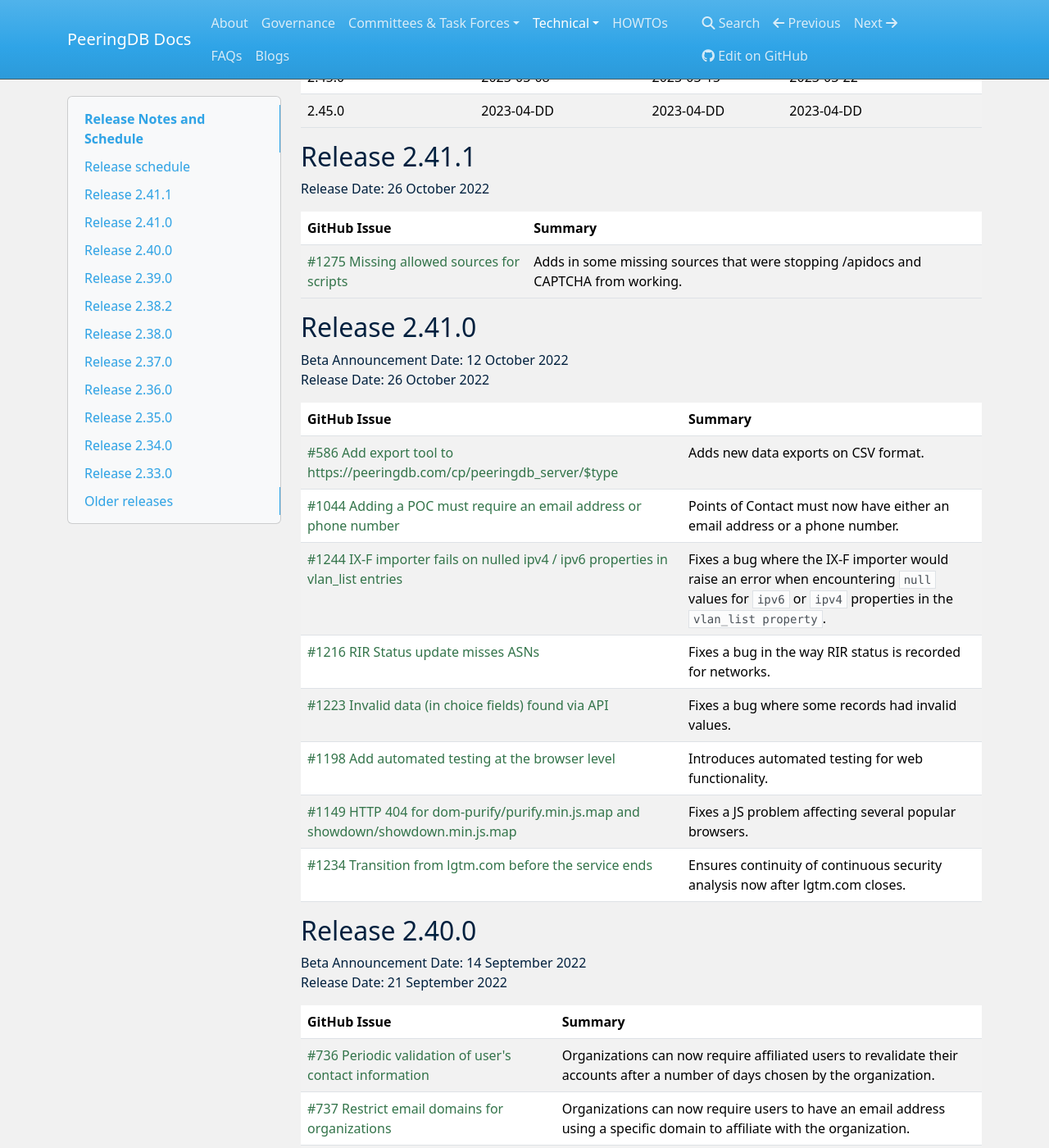
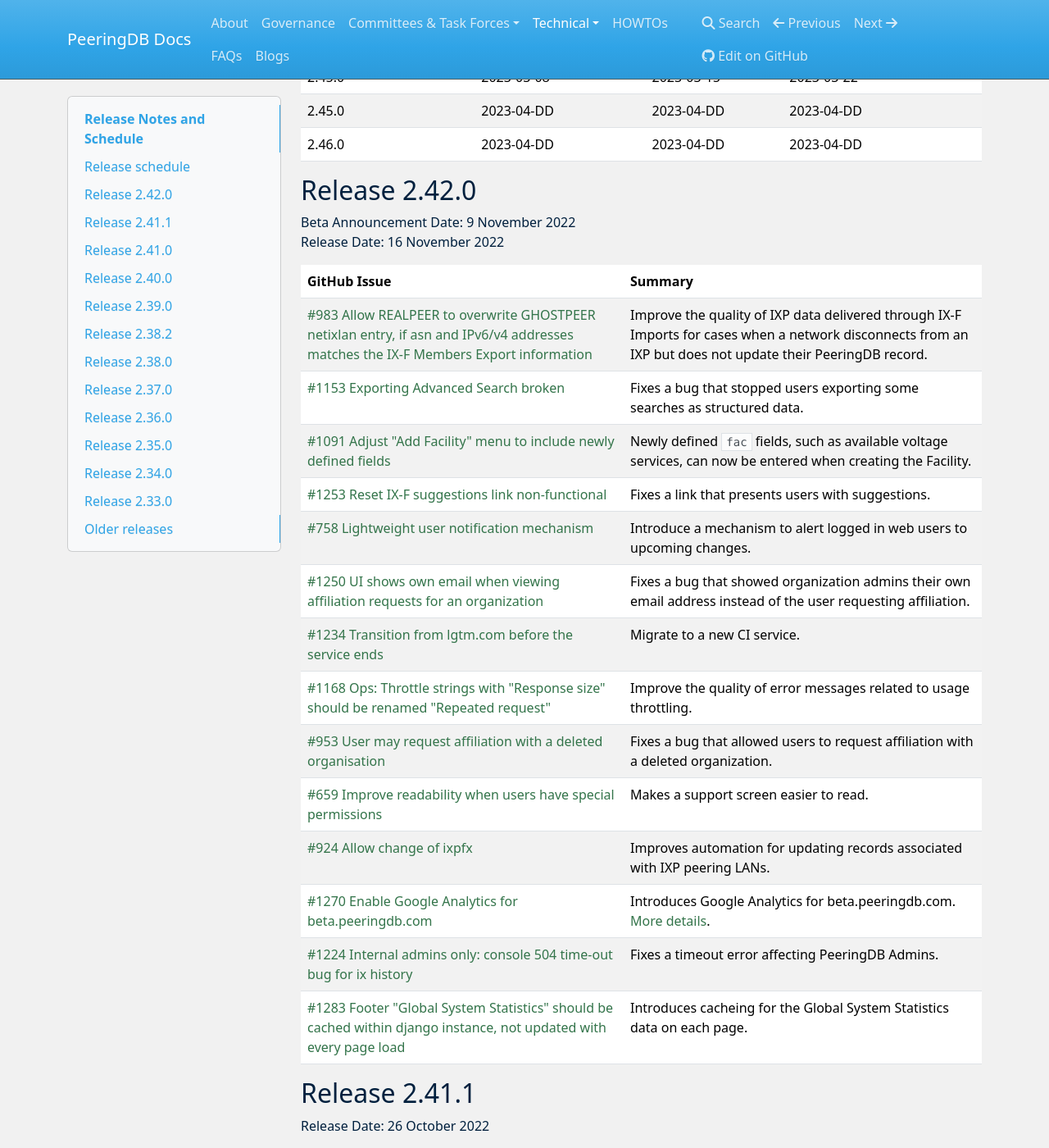
Before and after one commit to peeringdb/docs, an MkDocs documentation site: the page built from docs/release_notes/index.md, in a window 1280 px wide and 1400 px high, scrolled down 608 px. Shown: the whole window at 82% size. Built offline with MkDocs 1.6.1, drawn with Linux system fonts in a browser that asks for light colours; nearby versions of some CDN libraries.

Commit message:
Update index.md
Add release notes for 2.42.0

```diff
--- a/docs/release_notes/index.md
+++ b/docs/release_notes/index.md
@@ -19,6 +19,30 @@
 | 2.44.0 | 2023-02-01 | 2023-02-08 | 2023-02-22 |
 | 2.45.0 | 2023-03-08 | 2023-03-15 | 2023-03-22 |
 | 2.45.0 | 2023-04-DD | 2023-04-DD | 2023-04-DD |
+| 2.46.0 | 2023-04-DD | 2023-04-DD | 2023-04-DD |
+
+## Release 2.42.0
+
+Beta Announcement Date: 9 November 2022
+Release Date: 16 November 2022
+
+| **GitHub Issue** | **Summary** |
+| ----------------- | ----------- |
+| [#983 Allow REALPEER to overwrite GHOSTPEER netixlan entry, if asn and IPv6/v4 addresses matches the IX-F Members Export information](https://github.com/peeringdb/peeringdb/issues/983) | Improve the quality of IXP data delivered through IX-F Imports for cases when a network disconnects from an IXP but does not update their PeeringDB record. |
+| [#1153 Exporting Advanced Search broken](https://github.com/peeringdb/peeringdb/issues/1153) | Fixes a bug that stopped users exporting some searches as structured data. |
+| [#1091 Adjust "Add Facility" menu to include newly defined fields](https://github.com/peeringdb/peeringdb/issues/1091) | Newly defined `fac` fields, such as available voltage services, can now be entered when creating the Facility. |
+| [#1253 Reset IX-F suggestions link non-functional](https://github.com/peeringdb/peeringdb/issues/1253) | Fixes a link that presents users with suggestions. |
+| [#758 Lightweight user notification mechanism](https://github.com/peeringdb/peeringdb/issues/758) | Introduce a mechanism to alert logged in web users to upcoming changes. |
+| [#1250 UI shows own email when viewing affiliation requests for an organization](https://github.com/peeringdb/peeringdb/issues/1250) | Fixes a bug that showed organization admins their own email address instead of the user requesting affiliation. |
+| [#1234 Transition from lgtm.com before the service ends](https://github.com/peeringdb/peeringdb/issues/1234) | Migrate to a new CI service. |
+| [#1168 Ops: Throttle strings with "Response size" should be renamed "Repeated request"](https://github.com/peeringdb/peeringdb/issues/1168) | Improve the quality of error messages related to usage throttling. |
+| [#953 User may request affiliation with a deleted organisation](https://github.com/peeringdb/peeringdb/issues/953) | Fixes a bug that allowed users to request affiliation with a deleted organization. |
+| [#659 Improve readability when users have special permissions](https://github.com/peeringdb/peeringdb/issues/659) | Makes a support screen easier to read. |
+| [#924 Allow change of ixpfx](https://github.com/peeringdb/peeringdb/issues/924) | Improves automation for updating records associated with IXP peering LANs. |
+| [#1270 Enable Google Analytics for beta.peeringdb.com](https://github.com/peeringdb/peeringdb/issues/1270) | Introduces Google Analytics for beta.peeringdb.com. [More details](https://docs.peeringdb.com/blog/introducing_analytics/). |
+| [#1224 Internal admins only: console 504 time-out bug for ix history](https://github.com/peeringdb/peeringdb/issues/1224) | Fixes a timeout error affecting PeeringDB Admins. |
+| [#1283 Footer "Global System Statistics" should be cached within django instance, not updated with every page load](https://github.com/peeringdb/peeringdb/issues/1283) | Introduces cacheing for the Global System Statistics data on each page. |
+
 
 ## Release 2.41.1
 
```
